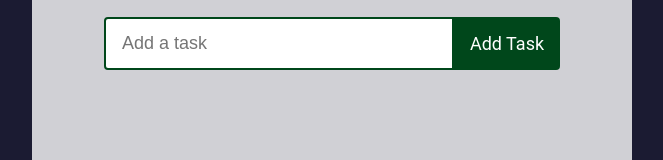
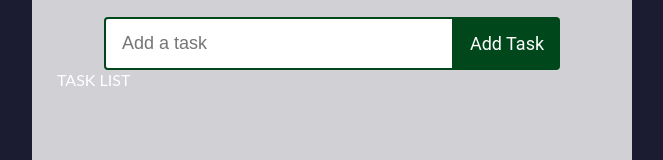
Before and after one commit to barbarajg/TaskApp, a React (Create React App) app: page / in a window 1280 px wide. Shown: the part 257-417 px from the top of the page, without its empty margins (308-971 px from the left). Built offline with nearby package versions, Linux system fonts and the light colour scheme.

Commit message:
Added TaskList component

```diff
--- a/src/App.js
+++ b/src/App.js
@@ -1,6 +1,6 @@
 import './App.css';
 import logo from './images/header.jpg';
-import TaskForm from './components/TaskForm.js'
+import TaskList from './components/TaskList.js'
 
 function App() {
   return (
@@ -14,7 +14,7 @@ function App() {
       </div>
       <div className='main-task-list-container'>
         <h1>My Tasks</h1>
-        <TaskForm />
+        <TaskList />
       </div>
     </div>
   );
--- /dev/null
+++ b/src/components/TaskList.js
@@ -0,0 +1,16 @@
+import React from 'react';
+import TaskForm from './TaskForm';
+import '../styles/TaskList.css'
+
+const TaskList = () => {
+    return (
+        <>
+          <TaskForm />
+          <div className='task-list-container'>
+            TASK LIST
+          </div>
+        </>
+    );
+}
+
+export default TaskList;
--- /dev/null
+++ b/src/styles/TaskList.css
@@ -0,0 +1,6 @@
+.task.list-container {
+  display: flex;
+  flex-wrap: wrap;
+  justify-content: center;
+  margin-top: 15px;
+}
```
